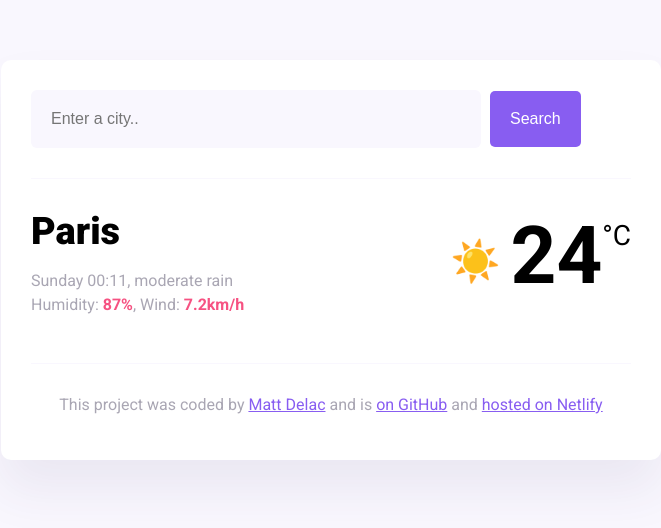
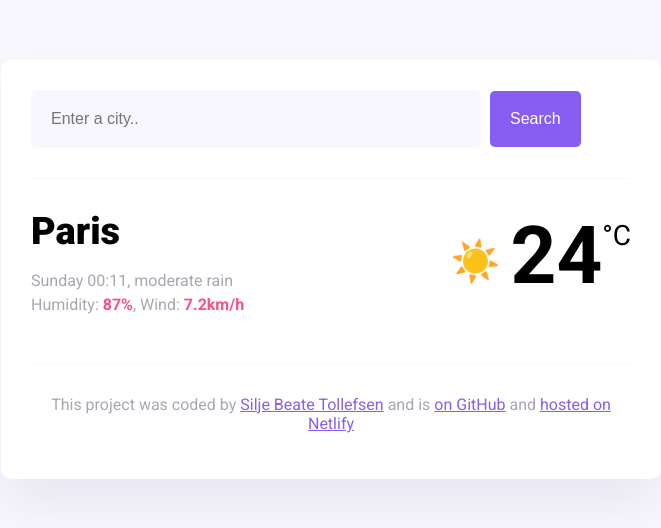
Before and after one commit to SiljeT81/project-weather-app, a plain HTML site: page index.html in a window 1280 px wide. Shown: the whole page, without its empty margins (309-970 px from the left). Drawn offline with nearby package versions, Linux system fonts and the light colour scheme; files that its build step writes are made by us from their sources.

Commit message:
Changed name on project author to me

```diff
--- a/index.html
+++ b/index.html
@@ -47,7 +47,7 @@
       <footer>
         <p>
           This project was coded by
-          <a href="#" target="_blank">Matt Delac</a> and is
+          <a href="#" target="_blank">Silje Beate Tollefsen</a> and is
           <a href="#" target="_blank"> on GitHub</a> and
           <a href="#" target="_blank">hosted on Netlify</a>
         </p>
```
